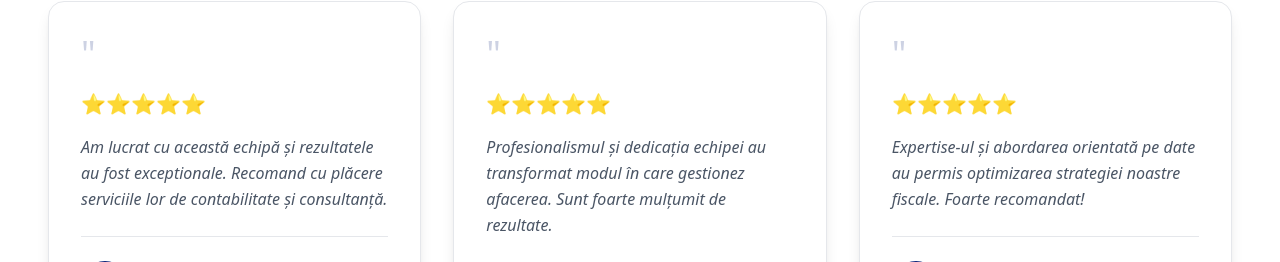
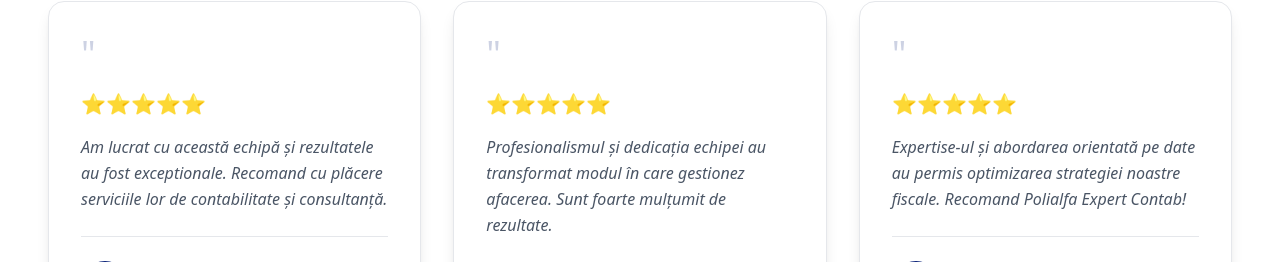
Before and after one commit to smeuandrei/PolialfaExpertContab, a Next.js app in the folder frontend/: page / in a window 1280 px wide. Shown: the part 1599-1861 px from the top of the page. Built offline with nearby package versions, Linux system fonts and the light colour scheme; grey boxes are pictures that could not be loaded.

Commit message:
added some small fixes

```diff
--- a/frontend/components/Hero.tsx
+++ b/frontend/components/Hero.tsx
@@ -3,6 +3,7 @@ import Link from "next/link";
 import Services from "./Services";
 import Testimonials from "./Testimonials";
 import { heroContent, heroStats } from "@/lib/content";
+import heroPersonImage from "../public/person-hero-2.png";
 
 export default function Hero() {
   return (
@@ -46,11 +47,12 @@ export default function Hero() {
             {/* Right column - Person image */}
             <div className="hidden md:flex justify-center">
               <Image
-                src="/person-hero-2.png"
+                src={heroPersonImage}
                 alt="Professional"
                 width={400}
                 height={500}
                 className="max-w-full h-auto drop-shadow-2xl"
+                priority
               />
             </div>
           </div>
--- a/frontend/lib/content.ts
+++ b/frontend/lib/content.ts
@@ -95,7 +95,7 @@ export const testimonialsItems = [
     image:
       'https://polialfaexpertcontab-backend.ddev.site/wp-content/themes/neve/assets/img/starter-content/neve-marketing-agency-02.png',
     quote:
-      'Expertise-ul și abordarea orientată pe date au permis optimizarea strategiei noastre fiscale. Foarte recomandat!',
+      'Expertise-ul și abordarea orientată pe date au permis optimizarea strategiei noastre fiscale. Recomand Polialfa Expert Contab!',
     name: 'Alexandru Petrescu',
     role: 'CEO, Birou de Consulting Internațional',
     rating: 5,
```
